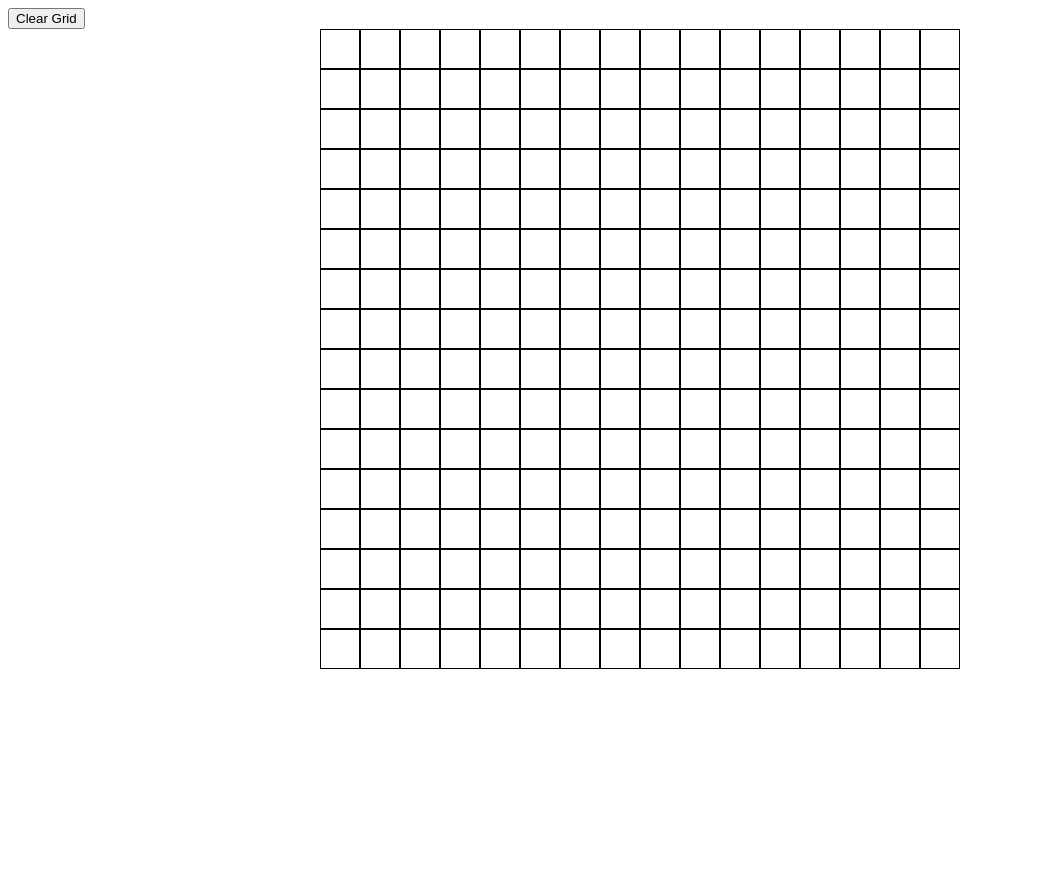
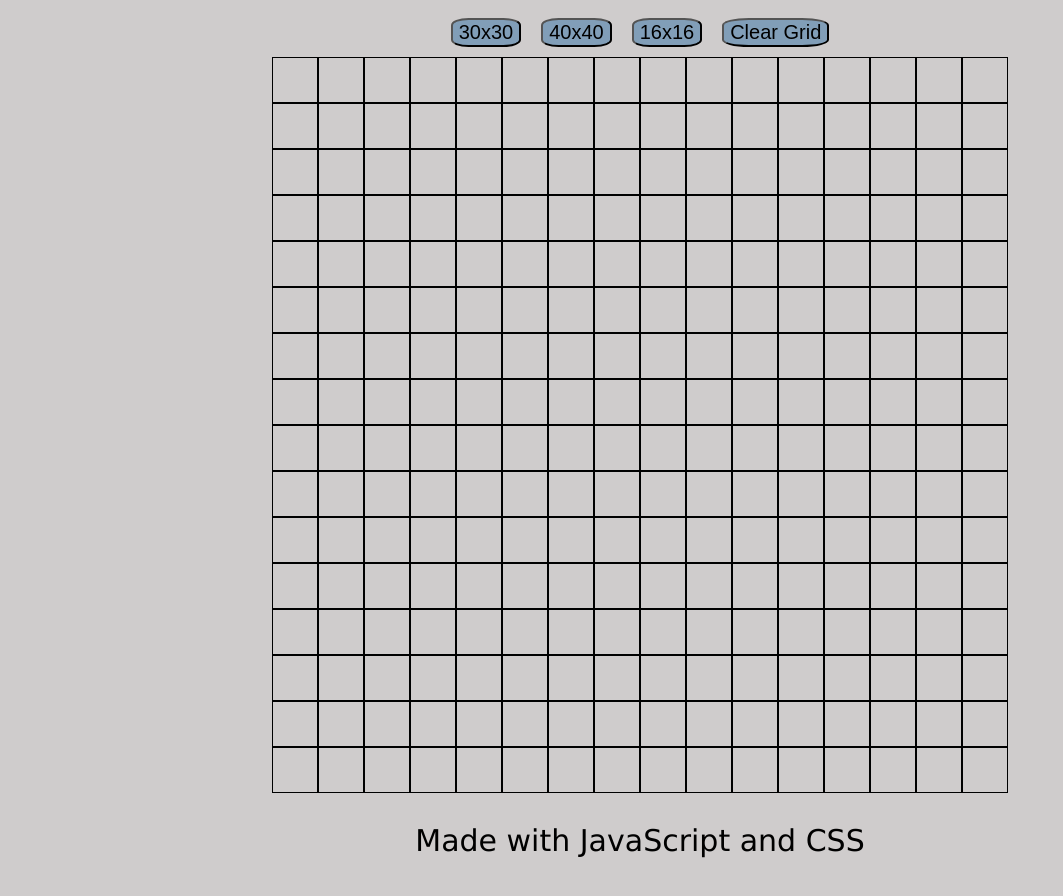
Before and after one commit to HojarascaCrepitante/Etch-A-Sketch, a plain HTML site: page index.html in a window 1280 px wide. Shown: the whole page, without its empty margins (0-1063 px from the left). Before the commit the page ends 800 px from the top, so only its background shows below. Drawn offline with Linux system fonts and the light colour scheme.

Commit message:
Ended up changing the prompt to buttons to manually change padding of divs, otherwise i couldn't maintain grid size, added some styling and rewrote variable names, this is the end result

```diff
--- a/index.html
+++ b/index.html
@@ -9,6 +9,9 @@
     <title>Etch-A-Sketch!</title>
 </head>
 <body>
-    <div id="container"></div>
+    <div id="header"></div>
+
+    <div id="grid"></div>
+    <p>Made with JavaScript and CSS</p>
 </body>
 </html>
--- a/script.js
+++ b/script.js
@@ -1,19 +1,35 @@
-const container = document.getElementById('container')
-const button = document.createElement('button')
-button.addEventListener('click', clearGrid)
-button.textContent = 'Clear Grid';
-container.appendChild(button)
-const rowAndColumns = document.createElement('div');
-rowAndColumns.classList.add('rowAndColumns');
-container.appendChild(rowAndColumns)
+const header = document.getElementById('header');
+    const newGridButton30x30 = document.createElement('button');
+        newGridButton30x30.textContent = '30x30';
+        newGridButton30x30.addEventListener('click', makeNewGrid30x30);
+        header.appendChild(newGridButton30x30);
+    const newGridButton40x40 = document.createElement('button');
+        newGridButton40x40.textContent = '40x40';
+        newGridButton40x40.addEventListener('click', makeNewGrid40x40);
+        header.appendChild(newGridButton40x40);
+    const button16x16 = document.createElement('button');
+        button16x16.addEventListener('click', makeGrid);
+        button16x16.textContent = '16x16';
+        header.appendChild(button16x16)
+    const button = document.createElement('button');
+        button.addEventListener('click', clearGrid);
+        button.textContent = 'Clear Grid';
+        header.appendChild(button)
+const grid = document.getElementById('grid')
+    const rowAndColumns = document.createElement('div');
+        rowAndColumns.classList.add('rowAndColumns');
+        grid.appendChild(rowAndColumns);
+
     function makeGrid(){
+        deleteGrid()
         for(let i = 0; i < 256; i++){
             let divsRowAndColumns = document.createElement('div');
             divsRowAndColumns.classList.add('rowAndColumnsDivs')
             divsRowAndColumns.addEventListener('mouseenter',paintItBlack)
             rowAndColumns.appendChild(divsRowAndColumns);
         }
-
+        rowAndColumns.style = 'grid-template-rows: repeat(16,1fr)';
+        rowAndColumns.style = 'grid-template-columns: repeat(16,1fr)';
     }makeGrid()
 
     function paintItBlack(e){
@@ -25,3 +41,42 @@ container.appendChild(rowAndColumns)
             everyDivInsideGrid[n].classList.remove('active')
         }
     }
+    function makeNewGrid30x30(){
+
+        deleteGrid()
+        for (let y = 0; y < 900 ; y++){
+            let newGrid = document.createElement('div');
+            newGrid.classList.add('rowAndColumnsDivs30x30');
+            newGrid.addEventListener('mouseenter', paintItBlack);
+            rowAndColumns.appendChild(newGrid);
+
+        }
+            rowAndColumns.style =`grid-template-rows:repeat(30, 1fr)`
+            rowAndColumns.style =`grid-template-columns: repeat(30, 1fr)`
+    }
+    function makeNewGrid40x40(){
+        deleteGrid()
+        for (let e = 0; e < 1600; e++){
+            let newGrid40x40 = document.createElement('div');
+            newGrid40x40.classList.add('rowAndColumnsDivs40x40');
+            newGrid40x40.addEventListener('mouseenter', paintItBlack);
+            rowAndColumns.appendChild(newGrid40x40)
+        }
+        rowAndColumns.style =`grid-template-rows:repeat(40, 1fr)`
+        rowAndColumns.style =`grid-template-columns: repeat(40, 1fr)`
+    }
+
+    function deleteGrid(){
+        let oldGrid = document.querySelectorAll('.rowAndColumnsDivs');
+        let oldGrid30x30 = document.querySelectorAll('.rowAndColumnsDivs30x30');
+        let oldGrid40x40 = document.querySelectorAll('.rowAndColumnsDivs40x40');
+        for (let x = 0; x < oldGrid.length; x++){
+                oldGrid[x].remove();
+        }
+        for (let w = 0; w < oldGrid30x30.length;w++){
+            oldGrid30x30[w].remove()
+        }
+        for (let u = 0; u < oldGrid40x40.length; u++){
+            oldGrid40x40[u].remove()
+        }
+    }
--- a/style.css
+++ b/style.css
@@ -1,16 +1,9 @@
+
 .rowAndColumns{
     display:grid;
-    grid-template-columns: repeat(16,40px);
-    grid-template-rows: repeat(16,40px);
-    width: auto;
-    justify-content: center;
-    align-content:center;
-
-
-
 }
 .rowAndColumnsDivs{
-    padding: 10px;
+    padding: 22px;
     border: 1px;
     border-style: solid;
     border-color: black;
@@ -18,3 +11,46 @@
 .active{
     background-color: black;
 }
+#header{
+  display: flex;
+  flex-direction: row;
+  justify-content: center;
+
+}
+button{
+    font-size: 20px;
+    margin: 10px;
+    width: fit-content;
+    border-radius: 25%;
+    background-color: rgb(129, 158, 184);
+
+
+}
+body{
+    display: flex;
+    flex-direction: column;
+    background-color: rgb(207, 204, 204);
+    align-items: center;
+}
+#grid{
+    width: fit-content;
+    height: fit-content;
+    display: flex;
+}
+.rowAndColumnsDivs30x30{
+    padding: 11px;
+    border: 1px;
+    border-style: solid;
+    border-color: black;
+}
+.rowAndColumnsDivs40x40{
+    padding: 8px;
+    border: 1px;
+    border-style: solid;
+    border-color: black;
+}
+p{
+    font-size: 30px;
+    font-family: 'Lucida Sans', 'Lucida Sans Regular', 'Lucida Grande', 'Lucida Sans Unicode', Geneva, Verdana, sans-serif;
+    flex: 1;
+}
```
